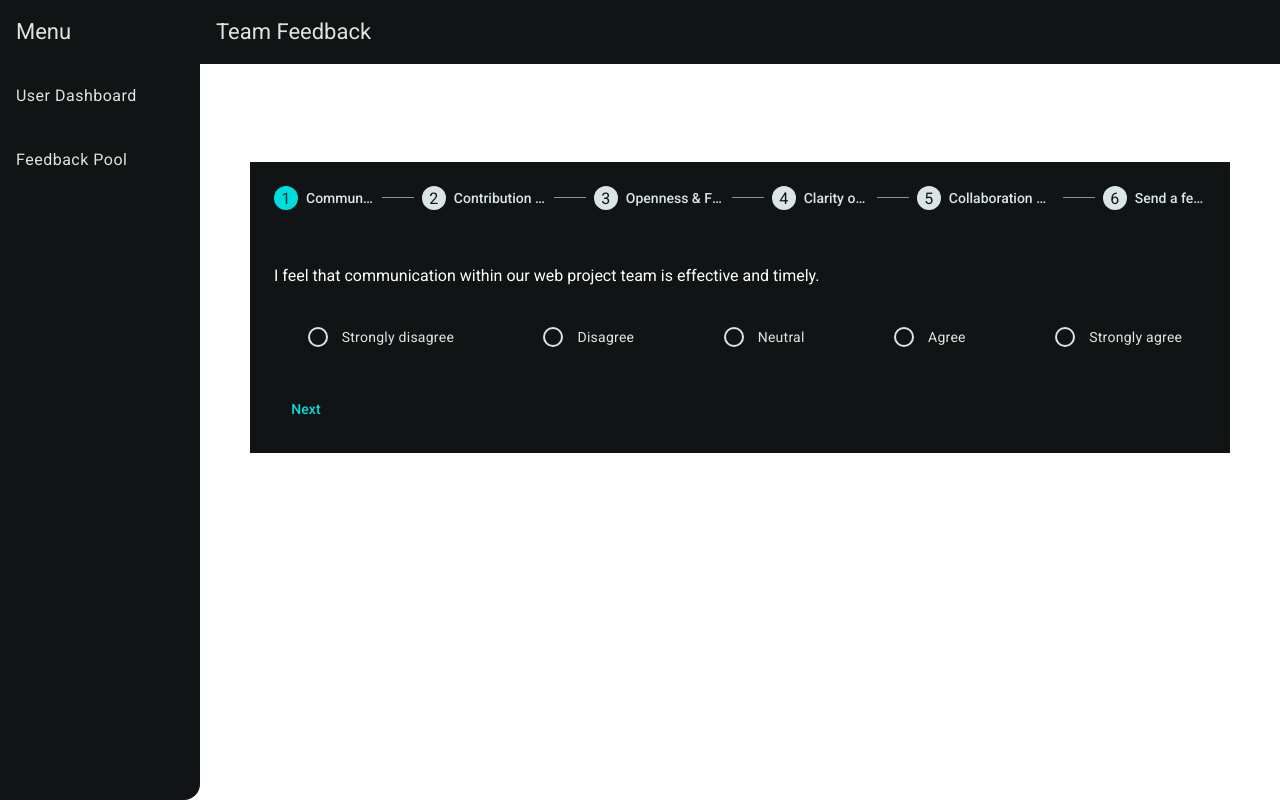
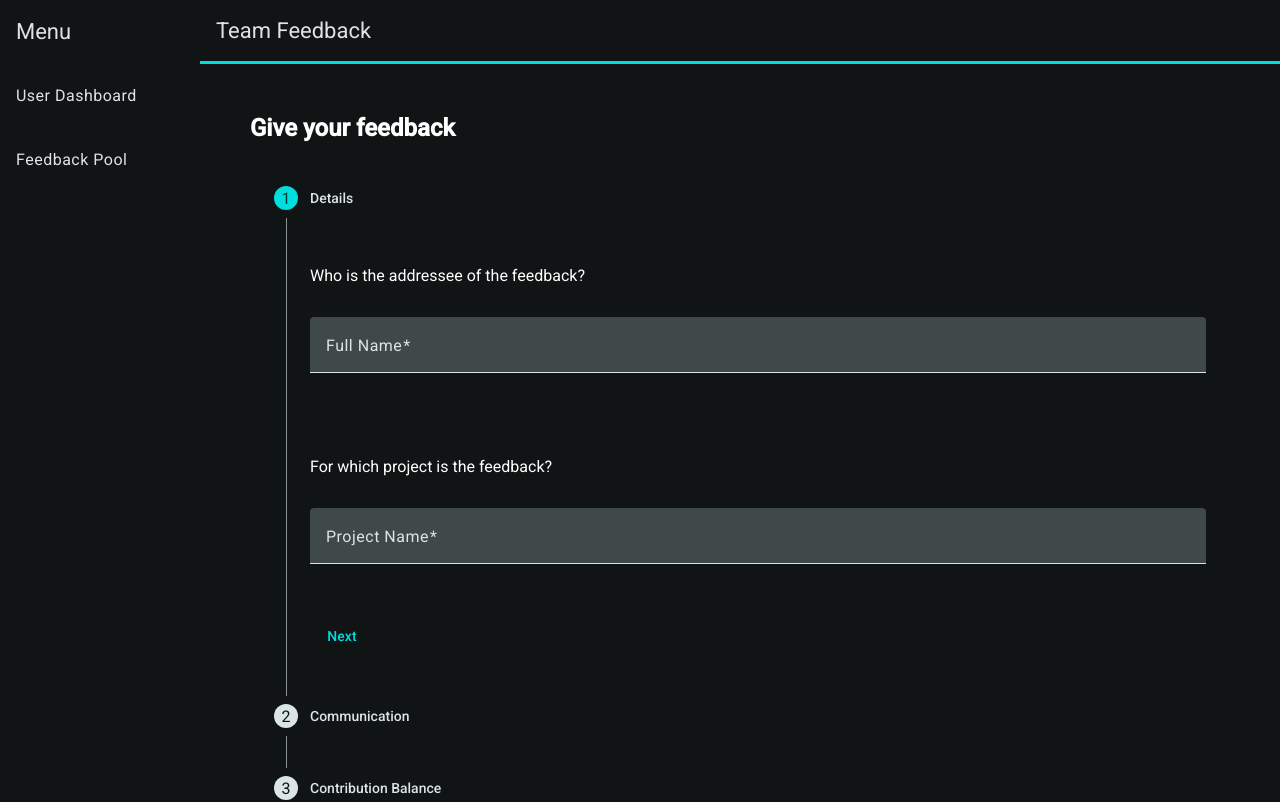
Before and after one commit to TimmyFight/team-feedback, an Angular app: page /feedback-pool in a window 1280 px wide. Shown: the top 802 px of the page. Built offline with nearby package versions, Linux system fonts and the light colour scheme.

Commit message:
feat: - change background fo main element - add details section to feedback pool - change steper to vertical - add submit button and basic function - add templates to question which allows to select radio groups or text input - add form step interface

```diff
--- a/src/app/app.component.scss
+++ b/src/app/app.component.scss
@@ -1,5 +1,6 @@
 .main {
   min-height: 100vh;
+  background-color: var(--mat-sys-surface);
   #content {
     margin: 20px;
   }
--- a/src/app/components/navigation/navigation.component.scss
+++ b/src/app/components/navigation/navigation.component.scss
@@ -11,6 +11,7 @@
 }
 
 .mat-toolbar.mat-primary {
+  border-bottom: 3px solid var(--mat-sys-primary);
   top: 0;
   z-index: 1;
 }
--- a/src/app/components/pool-steper/pool-steper.component.html
+++ b/src/app/components/pool-steper/pool-steper.component.html
@@ -1,4 +1,4 @@
-<mat-stepper #stepper>
+<mat-stepper orientation="vertical" #stepper>
   <ng-container *ngFor="let step of formSteps">
     <mat-step
       [stepControl]="getFormGroup(step.type)"
@@ -6,7 +6,12 @@
       <form [formGroup]="getFormGroup(step.type)" class="formGroup">
         <ng-template matStepLabel>{{ step.typeLabel }}</ng-template>
         <ng-container *ngFor="let question of step.questions">
-          <mat-label ngClass="questionLabel">{{ question.content }}</mat-label>
+          <div
+            class="questionContainer"
+            *ngIf="question.inputType === 'radioGroup'">
+            <mat-label ngClass="questionLabel">{{
+              question.content
+            }}</mat-label>
             <mat-radio-group
               [formControlName]="question.formControl"
               ngClass="radioGroup">
@@ -16,6 +21,17 @@
               <mat-radio-button value="4">Agree</mat-radio-button>
               <mat-radio-button value="5">Strongly agree</mat-radio-button>
             </mat-radio-group>
+          </div>
+
+          <div class="questionContainer" *ngIf="question.inputType === 'text'">
+            <mat-label ngClass="questionLabel">{{
+              question.content
+            }}</mat-label>
+            <mat-form-field appearance="fill">
+              <mat-label>{{ question?.label }}</mat-label>
+              <input matInput [formControlName]="question.formControl" />
+            </mat-form-field>
+          </div>
         </ng-container>
         <div>
           <button mat-button matStepperNext>Next</button>
@@ -29,7 +45,12 @@
       If you feel that you are ready, please send this feedback.
     </p>
     <div>
-      <button mat-button matStepperPrevious>Back</button>
+      <button
+        mat-button
+        [disabled]="!isAllFormsValid()"
+        (click)="sendFeedback()">
+        Send your feedback!
+      </button>
       <button mat-button (click)="stepper.reset()">Reset</button>
     </div>
   </mat-step>
--- a/src/app/components/pool-steper/pool-steper.component.scss
+++ b/src/app/components/pool-steper/pool-steper.component.scss
@@ -7,7 +7,10 @@
   flex-direction: column;
   gap: 2em;
 
-  .questionLabel {
+  .questionContainer {
+    display: flex;
+    flex-direction: column;
+    gap: 1em;
     margin-top: 2em;
     color: #fff;
   }
--- a/src/app/components/pool-steper/pool-steper.component.ts
+++ b/src/app/components/pool-steper/pool-steper.component.ts
@@ -1,4 +1,4 @@
-import { formSteps } from "./../../constants/index";
+import { formSteps, FormStep } from "./../../constants/index";
 
 import { Component, inject } from "@angular/core";
 import { CommonModule } from "@angular/common";
@@ -37,11 +37,16 @@ import { MatStepperModule } from "@angular/material/stepper";
   styleUrl: "./pool-steper.component.scss",
 })
 export class PoolSteperComponent {
-  formSteps = formSteps;
+  formSteps: FormStep[] = formSteps;
   private _formBuilder = inject(FormBuilder);
 
   defaultFormGroup = this._formBuilder.group({
     default: [""],
+  });
+
+  detailsFormGroup = this._formBuilder.group({
+    detailsFirst: ["", Validators.required],
+    detailsSecond: ["", Validators.required],
   });
 
   communicationFormGroup = this._formBuilder.group({
@@ -65,6 +70,10 @@ export class PoolSteperComponent {
   });
 
   getFormGroup(type: string) {
+    if (type === "detailsFormGroup") {
+      return this.detailsFormGroup;
+    }
+
     if (type === "communicationFormGroup") {
       return this.communicationFormGroup;
     }
@@ -86,4 +95,12 @@ export class PoolSteperComponent {
     }
     return this.defaultFormGroup;
   }
+
+  isAllFormsValid(): boolean {
+    return this.formSteps.every((step) => this.getFormGroup(step.type).valid);
+  }
+
+  sendFeedback() {
+    console.log("Feedback sent");
+  }
 }
--- a/src/app/constants/index.ts
+++ b/src/app/constants/index.ts
@@ -1,4 +1,36 @@
-export const formSteps = [
+export interface Question {
+  content: string;
+  label?: string;
+  formControl: string;
+  inputType: string;
+}
+
+export interface FormStep {
+  type: string;
+  typeLabel: string;
+  questions: Question[];
+}
+
+export const formSteps: FormStep[] = [
+  {
+    type: "detailsFormGroup",
+    typeLabel: "Details",
+    questions: [
+      {
+        content: "Who is the addressee of the feedback?",
+        label: "Full Name",
+        formControl: "detailsFirst",
+        inputType: "text",
+      },
+      {
+        content: "For which project is the feedback?",
+        label: "Project Name",
+        formControl: "detailsSecond",
+        inputType: "text",
+      },
+    ],
+  },
+
   {
     type: "communicationFormGroup",
     typeLabel: "Communication",
@@ -7,6 +39,7 @@ export const formSteps = [
         content:
           "I feel that communication within our web project team is effective and timely.",
         formControl: "comunicationFirst",
+        inputType: "radioGroup",
       },
     ],
   },
@@ -19,6 +52,7 @@ export const formSteps = [
         content:
           "Everyone on the team contributes equally to the project's progress.",
         formControl: "contributionBalanceFirst",
+        inputType: "radioGroup",
       },
     ],
   },
@@ -31,6 +65,7 @@ export const formSteps = [
         content:
           "I feel comfortable raising concerns or offering suggestions during our project discussions",
         formControl: "opennessFeedbackFirst",
+        inputType: "radioGroup",
       },
     ],
   },
@@ -43,6 +78,7 @@ export const formSteps = [
         content:
           "Our team has a clear understanding of project goals and deadlines",
         formControl: "clarityGoalsFirst",
+        inputType: "radioGroup",
       },
     ],
   },
@@ -55,6 +91,7 @@ export const formSteps = [
         content:
           "I am satisfied with the level of collaboration and support among team members.",
         formControl: "collaborationSupportFirst",
+        inputType: "radioGroup",
       },
     ],
   },
```
Lines whose indentation alone changed are shown as unchanged.
